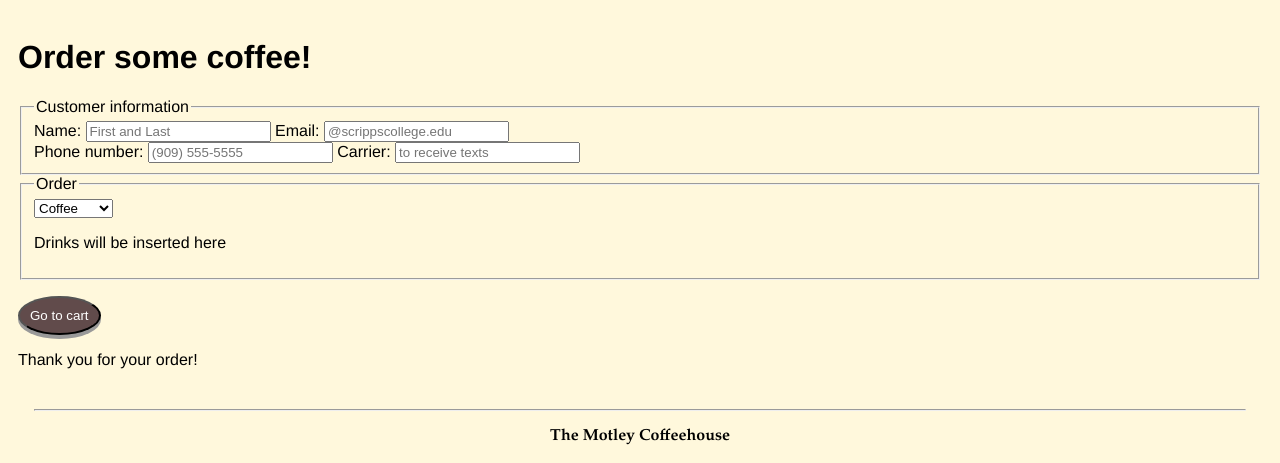
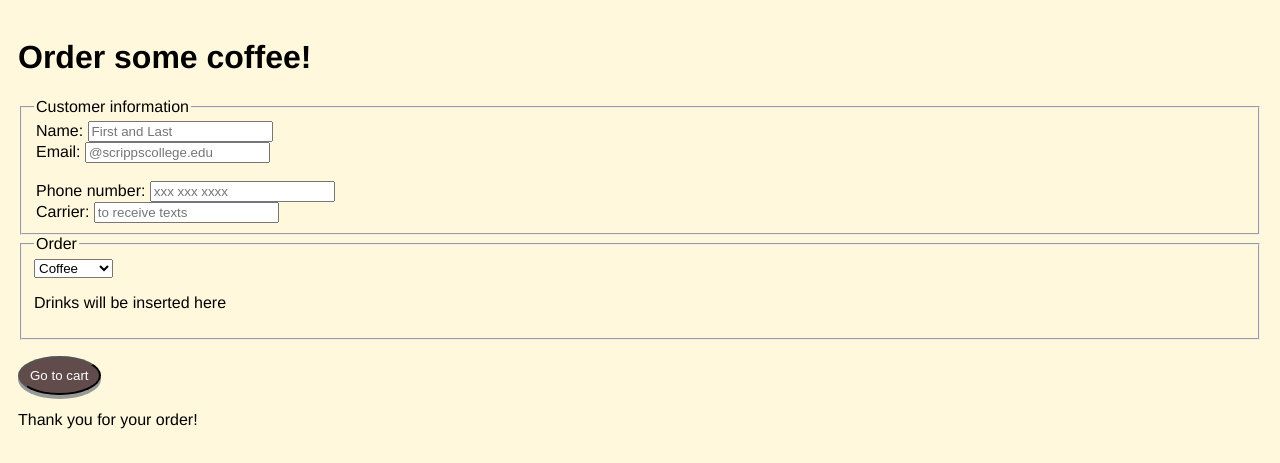
Before and after one commit to lindseyc/coffee2go, a PHP site: page /orderPage.php in a window 1280 px wide. Shown: the top 463 px of the page. Run offline with PHP 8.4, Linux system fonts and the light colour scheme.

Commit message:
setting up controller interaction with orderpage

```diff
--- a/view/orderPage.php
+++ b/view/orderPage.php
@@ -23,17 +23,27 @@
 
 <body>
     <h1>Order some coffee!</h1>
-    <form id="order" type="POST" action="checkout.php">
+    <form id="order" method="post" action="checkout.php">
     <!-- redirect to the controller, which will redirect to the right view
     make sure form -->
 
         <fieldset>
+
             <legend>Customer information</legend>
-            Name: <input type="text" placeholder="First and Last"></input>
-            Email: <input type="email" placeholder="@scrippscollege.edu"></input>
+
+            <legend for="name">Name: <input type="text" placeholder="First and Last"></input>
+            </legend>
+
+            <legend for="email">Email: <input type="email" placeholder="@scrippscollege.edu"></input>
+            </legend>
             <br/>
-            Phone number: <input type="phone" placeholder="(909) 555-5555"></input>
-            Carrier: <input type="text" placeholder="to receive texts"></input>
+
+            <legend for="phone">Phone number: <input type="phone" placeholder="xxx xxx xxxx"></input>
+            </legend>
+
+            <legend for="carrier">Carrier: <input type="text" placeholder="to receive texts"></input>
+            </legend>
+
         </fieldset>
         <fieldset>
             <legend>Order</legend>
@@ -46,6 +56,7 @@
         </fieldset>
 
         <p></p>
+        <!-- send the info to the controller to validate? if not, stay on page but if all good then  -->
         <button class="brown" type="submit" value="submit">Go to cart</button>
     </form>
     <p>Thank you for your order!</p>
```
Also changed, not shown: controller/controller.php (+13 -3 lines), view/view.php (added, +16 -0 lines).
